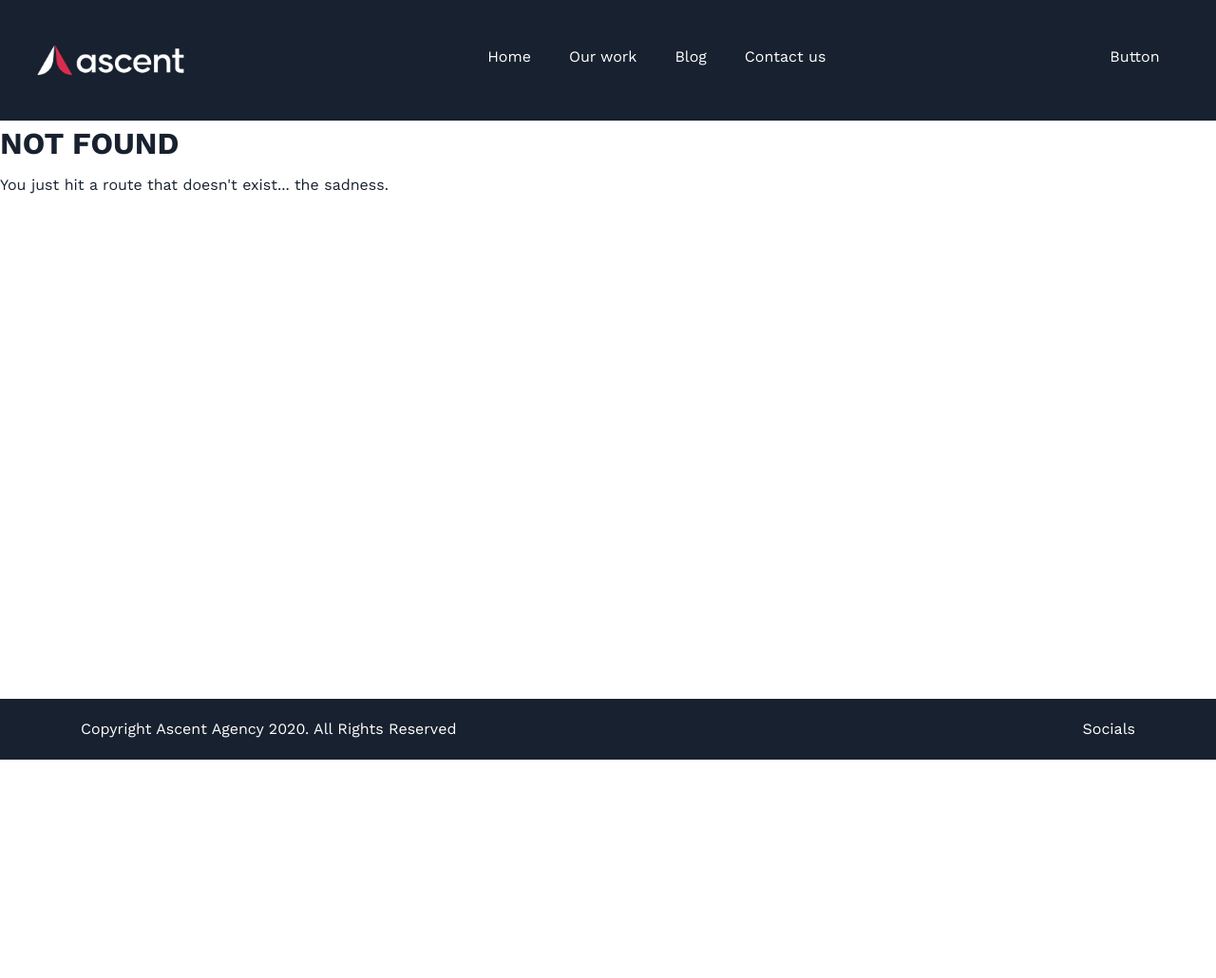
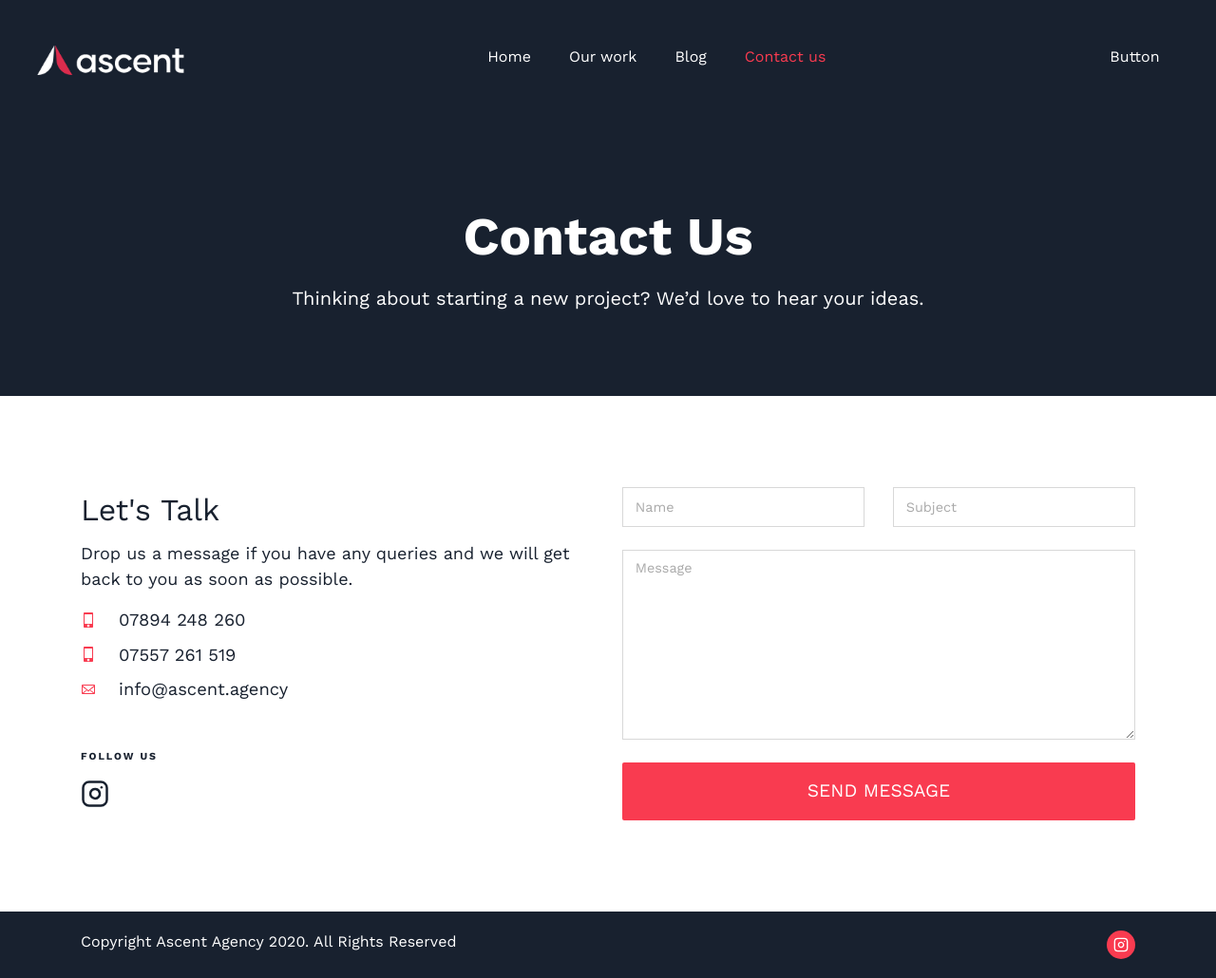
Before and after one commit to Matthew-Hodgetts/Ascent, a Gatsby site: page /contact-us in a window 1280 px wide. Before the commit this address had no page. Shown: the whole page at 95% size. Before the commit the page ends 800 px from the top, so only its background shows below. Built offline with nearby package versions, Linux system fonts and the light colour scheme; Gatsby itself is replaced by a stand-in of ours.

Commit message:
Contact page done

```diff
--- a/package.json
+++ b/package.json
@@ -20,7 +20,8 @@
     "prop-types": "^15.7.2",
     "react": "^16.12.0",
     "react-dom": "^16.12.0",
-    "react-helmet": "^6.0.0"
+    "react-helmet": "^6.0.0",
+    "react-icons": "^3.10.0"
   },
   "devDependencies": {
     "prettier": "2.0.5"
--- a/src/components/Common/Footer/Footer.jsx
+++ b/src/components/Common/Footer/Footer.jsx
@@ -1,5 +1,6 @@
 import React from "react";
 import "./Footer.scss";
+import { FiInstagram } from "react-icons/fi";
 const Footer = () => {
   return (
     <footer className="site__footer">
@@ -11,7 +12,15 @@ const Footer = () => {
               Reserved
             </p>
           </div>
-          <div className="col-sm-4 text-center text-sm-right py-1">Socials</div>
+          <div className="col-sm-4 text-center text-sm-right py-1">
+            <ul className="footer__socials">
+              <li>
+                <a href="https://google.com" target="_blank" rel="noreferrer">
+                  <FiInstagram />
+                </a>
+              </li>
+            </ul>
+          </div>
         </div>
       </div>
     </footer>
--- a/src/components/Common/Footer/Footer.scss
+++ b/src/components/Common/Footer/Footer.scss
@@ -1,11 +1,26 @@
 .site__footer {
   color: #fff;
   background-color: var(--accent2);
-  position: absolute;
-  bottom: 0;
-  left: 0;
-  right: 0;
+
   padding: 1rem 0;
-  .copyright {
+}
+
+.footer__socials {
+  list-style: none;
+  padding: 0;
+  margin: 0;
+  display: inline-block;
+  margin-left: auto;
+  li {
+    a {
+      height: 30px;
+      width: 30px;
+      display: flex;
+      justify-content: center;
+      align-items: center;
+      color: #fff;
+      border-radius: 50%;
+      background: var(--accent1);
+    }
   }
 }
--- a/src/components/Common/Nav/Nav.jsx
+++ b/src/components/Common/Nav/Nav.jsx
@@ -8,6 +8,7 @@ const Nav = () => (
     <div className="container-fluid">
       <div className="row">
         <div className="col-2">
+          <Link to="/">
             <img
               srcSet={`${logo},
                     ${logo2x} 1.5x`}
@@ -15,6 +16,7 @@ const Nav = () => (
               className="nav__logo"
               alt="Ascent Agency"
             />
+          </Link>
         </div>
         <div className="col">
           <nav className="nav__menu">
@@ -35,7 +37,7 @@ const Nav = () => (
                 </Link>
               </li>
               <li>
-                <Link to="/contact" activeClassName="current">
+                <Link to="/contact-us" activeClassName="current">
                   Contact us
                 </Link>
               </li>
--- /dev/null
+++ b/src/components/Common/PageTitle/PageTitle.jsx
@@ -0,0 +1,44 @@
+import React from "react";
+import "./PageTitle.scss";
+const PageTitle = ({
+  title,
+  subtitle,
+  bgColor,
+  textColor,
+  titleColor,
+  subtitleColor,
+}) => {
+  return (
+    <header
+      className="pageTitle"
+      style={{ backgroundColor: `${bgColor}`, color: textColor }}
+    >
+      <div className="container">
+        <div className="row">
+          <div className="col-md-8 offset-md-2 text-center">
+            <h1 className="pageTitle__title" style={{ color: `${titleColor}` }}>
+              {title}
+            </h1>
+            <h5
+              className="pageTitle__subtitle"
+              style={{ color: `${subtitleColor}` }}
+            >
+              {subtitle}
+            </h5>
+          </div>
+        </div>
+      </div>
+    </header>
+  );
+};
+
+PageTitle.defaultProps = {
+  title: "Lorem Ipsum Dolor",
+  subtitle: "Sit amet adipiscing elit consectetur",
+  bgColor: "#ccc",
+  textColor: "#000",
+  titleColor: "",
+  subtitleColor: "",
+};
+
+export default PageTitle;
--- /dev/null
+++ b/src/components/Common/PageTitle/PageTitle.scss
@@ -0,0 +1,18 @@
+.pageTitle {
+  padding: 5rem 0;
+}
+
+.pageTitle__title {
+  font-weight: 700;
+  font-size: 2rem;
+  @media only screen and (min-width: 768px) {
+    font-size: 2.5rem;
+  }
+  @media only screen and (min-width: 1000px) {
+    font-size: 3.5rem;
+  }
+}
+.pageTitle__subtitle {
+  font-weight: 500;
+  font-size: 1.25rem;
+}
--- /dev/null
+++ b/src/components/Contact/Contact.jsx
@@ -0,0 +1,109 @@
+import React from "react";
+import "./Contact.scss";
+import PageTitle from "@common/PageTitle/PageTitle";
+import { GoDeviceMobile, GoMail } from "react-icons/go";
+import { FiInstagram } from "react-icons/fi";
+
+const Contact = () => {
+  return (
+    <>
+      <PageTitle
+        title="Contact Us"
+        subtitle="Thinking about starting a new project? We’d love to hear your ideas."
+        bgColor="#18212f"
+        textColor="#fff"
+      />
+      <section className="contact my-8">
+        <div className="container">
+          <div className="row">
+            <div className="col-md-6">
+              <h2 className="section__title">Let's Talk</h2>
+              <p className="contact__text">
+                Drop us a message if you have any queries and we will get back
+                to you as soon as possible.
+              </p>
+
+              <div className="contact__link">
+                <a href="tel:07894248260">
+                  <GoDeviceMobile />
+                  <span>07894 248 260</span>
+                </a>
+              </div>
+
+              <div className="contact__link">
+                <a href="tel:07557261519">
+                  <GoDeviceMobile />
+                  <span>07557 261 519</span>
+                </a>
+              </div>
+
+              <div className="contact__link">
+                <a href="mailto:info@ascent.agency">
+                  <GoMail />
+                  <span>info@ascent.agency</span>
+                </a>
+              </div>
+
+              <h6 className="follow mt-5 mb-3">FOLLOW US</h6>
+              <a
+                href="http://instagram.com"
+                target="_blank"
+                rel="noopener noreferrer"
+                className="follow__link"
+              >
+                <FiInstagram />
+              </a>
+            </div>
+            <div className="col-md-6">
+              <form action="" className="contact__form">
+                <div className="row">
+                  <div className="col-md-6">
+                    <label htmlFor="name" className="sr-only">
+                      Name
+                    </label>
+                    <input
+                      type="text"
+                      name="name"
+                      id="name"
+                      placeholder="Name"
+                    />
+                  </div>
+                  <div className="col-md-6">
+                    <label htmlFor="name" className="sr-only">
+                      Subject
+                    </label>
+                    <input
+                      type="text"
+                      name="subject"
+                      id="subject"
+                      placeholder="Subject"
+                    />
+                  </div>
+                </div>
+                <div className="row mt-4">
+                  <div className="col">
+                    <label htmlFor="name" className="sr-only">
+                      Message
+                    </label>
+                    <textarea
+                      name="message"
+                      id="message"
+                      placeholder="Message"
+                    />
+                  </div>
+                </div>
+                <div className="row mt-4">
+                  <div className="col">
+                    <input type="submit" value="SEND MESSAGE" />
+                  </div>
+                </div>
+              </form>
+            </div>
+          </div>
+        </div>
+      </section>
+    </>
+  );
+};
+
+export default Contact;
--- /dev/null
+++ b/src/components/Contact/Contact.scss
@@ -0,0 +1,87 @@
+.contact {
+  a {
+    color: var(--bodyColor);
+    &:hover {
+      text-decoration: none;
+    }
+  }
+
+  .contact__link {
+    margin: 0.5rem 0;
+
+    a {
+      display: inline-flex;
+      align-items: center;
+      color: var(--accent1);
+    }
+    svg {
+      margin-right: 1.5rem;
+    }
+
+    span {
+      font-size: 1.15rem;
+      color: var(--bodyColor);
+    }
+  }
+
+  .contact__text {
+    font-size: 1.125rem;
+  }
+
+  .follow {
+    letter-spacing: 2px;
+  }
+
+  .follow__link {
+    color: var(--bodyColor);
+    transition: color 0.3s ease;
+    will-change: color;
+    svg {
+      height: 30px;
+      width: 30px;
+    }
+
+    &:hover {
+      color: var(--accent1);
+    }
+  }
+
+  .contact__form {
+    input[type="text"],
+    textarea {
+      width: 100%;
+      display: block;
+      padding: 0.5rem 0.8rem;
+      border: 1px solid rgb(216, 216, 216);
+      color: #505050;
+
+      &::placeholder {
+        font-size: 0.9rem;
+        color: #aaaaaa;
+      }
+    }
+
+    textarea {
+      min-height: 200px;
+    }
+
+    input[type="submit"] {
+      background-color: var(--accent1);
+      color: #fff;
+      font-size: 1.2rem;
+      font-weight: 500;
+      width: 100%;
+      border: none;
+      padding: 1rem;
+      border-radius: 2px;
+      transition: background-color 0.3s ease;
+      will-change: background-color;
+
+      &:hover,
+      &:active,
+      &:focus {
+        background-color: var(--accent2);
+      }
+    }
+  }
+}
--- /dev/null
+++ b/src/pages/contact-us.js
@@ -0,0 +1,13 @@
+import React from "react";
+import Layout from "@common/Layout/Layout";
+import SEO from "@common/Seo/Seo";
+import Contact from "@components/Contact/Contact";
+
+const ContactPage = () => (
+  <Layout>
+    <SEO title="Contact Us" />
+    <Contact />
+  </Layout>
+);
+
+export default ContactPage;
--- a/src/styles/_settings.scss
+++ b/src/styles/_settings.scss
@@ -3,12 +3,49 @@
 :root {
   --accent1: #f93b50;
   --accent2: #18212f;
-  --accent3: coral;
+  --bodyColor: #18212f;
+
+  // Breakpoints
+  --xs: "0";
+  --sm: "576px";
+  --md: "768px";
+  --lg: "992px";
+  --xl: "1200px";
 }
 // Color system
 
 // Spacing
 $spacer: 1rem;
+$spacers: ();
+// stylelint-disable-next-line scss/dollar-variable-default
+$spacers: map-merge(
+  (
+    0: 0,
+    1: (
+      $spacer * 0.25,
+    ),
+    2: (
+      $spacer * 0.5,
+    ),
+    3: $spacer,
+    4: (
+      $spacer * 1.5,
+    ),
+    5: (
+      $spacer * 3,
+    ),
+    6: (
+      $spacer * 4,
+    ),
+    7: (
+      $spacer * 5,
+    ),
+    8: (
+      $spacer * 6,
+    ),
+  ),
+  $spacers
+);
 
 // Body
 //
--- a/src/styles/style.scss
+++ b/src/styles/style.scss
@@ -1 +1,6 @@
 @import "bootstrap";
+
+.section__title {
+  font-size: 2rem;
+  font-weight: 500;
+}
```
Lines whose indentation alone changed are shown as unchanged.
